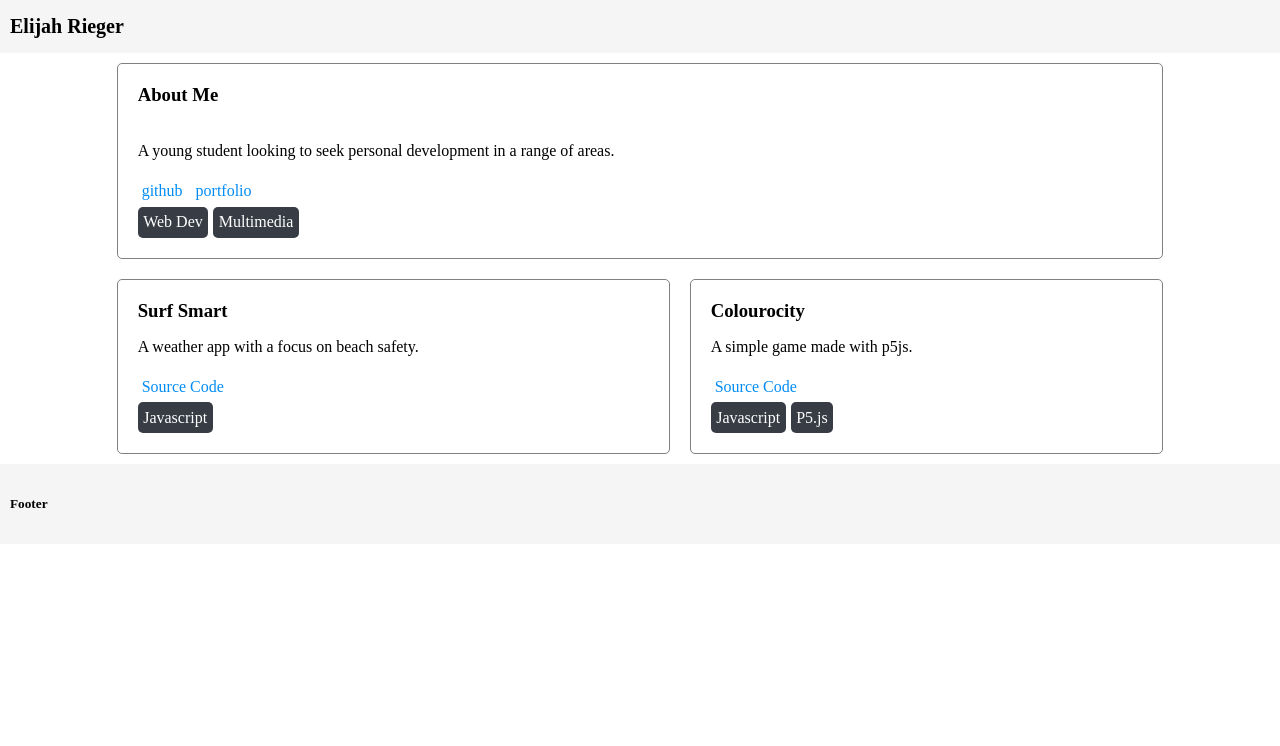
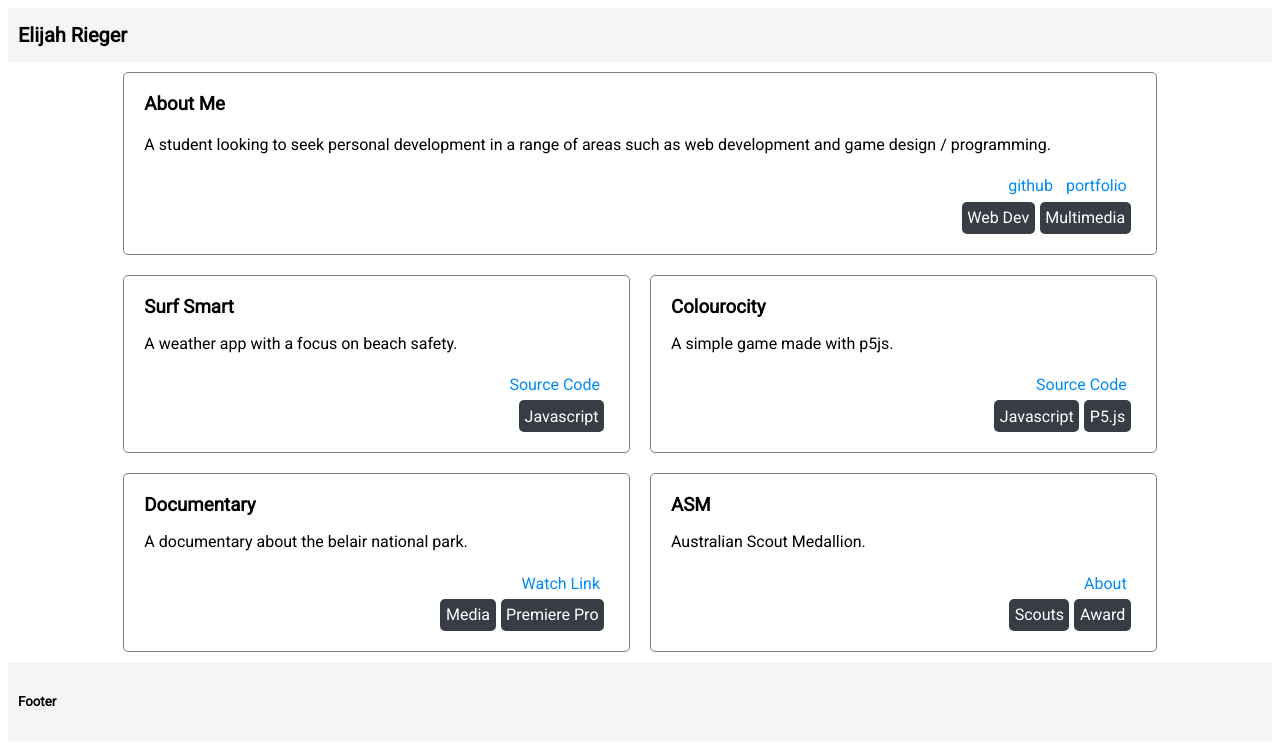
Before and after one commit to ERieger/portfolio, a plain HTML site: page public/index.html in a window 1280 px wide. Drawn offline with Linux system fonts and the light colour scheme.

Commit message:
add content and css

```diff
--- a/public/index.html
+++ b/public/index.html
@@ -4,6 +4,7 @@
 <head>
     <title>Portfolio</title>
     <meta charset="utf-8">
+    <link href="https://fonts.googleapis.com/css2?family=Roboto&display=swap" rel="stylesheet">
     <link rel="stylesheet" href="../src/index.css">
 </head>
 
@@ -15,7 +16,8 @@
         <div class="flex-wrapper">
             <article class="card-body-wide">
                 <h3 class="card-title">About Me</h3>
-                <p class="card-text">A young student looking to seek personal development in a range of areas.</p>
+                <p class="card-text">A student looking to seek personal development in a range of areas such as web
+                    development and game design / programming.</p>
                 <div class="card-links">
                     <a href="https://github.com/ERieger">github</a>
                     <a href="#">portfolio</a>
@@ -38,13 +40,34 @@
             <article class="card-body-small">
                 <h3 class="card-title">Colourocity</h3>
                 <p class="card-text">A simple game made with p5js.</p>
-                <div class="card-links"></div>
                 <div class="card-links">
                     <a href="https://github.com/ERieger/colourocity">Source Code</a>
                 </div>
                 <div class="card-footer">
                     <p>Javascript</p>
                     <p>P5.js</p>
+                </div>
+            </article>
+            <article class="card-body-small">
+                <h3 class="card-title">Documentary</h3>
+                <p class="card-text">A documentary about the belair national park.</p>
+                <div class="card-links">
+                    <a href="https://youtu.be/0HuhOCbMYws">Watch Link</a>
+                </div>
+                <div class="card-footer">
+                    <p>Media</p>
+                    <p>Premiere Pro</p>
+                </div>
+            </article>
+            <article class="card-body-small">
+                <h3 class="card-title">ASM</h3>
+                <p class="card-text">Australian Scout Medallion.</p>
+                <div class="card-links">
+                    <a href="https://scouts.com.au/about/what-is-scouting/awards/">About</a>
+                </div>
+                <div class="card-footer">
+                    <p>Scouts</p>
+                    <p>Award</p>
                 </div>
             </article>
         </div>
--- a/src/index.css
+++ b/src/index.css
@@ -1,14 +1,11 @@
-aside,
 header,
 footer,
 span {
     padding: 10px;
 }
 
-html,
-body {
-    height: 100%;
-    margin: 0;
+* {
+    font-family: 'Roboto', sans-serif;
 }
 
 .grid-wrapper {
@@ -54,12 +51,9 @@ footer {
 }
 
 .card-body-small {
-    display: flex;
-    justify-content: flex-start;
-    flex-direction: column;
     padding: 20px;
     margin: 10px;
-    flex-grow: 1;
+    flex: 40%;
     border-style: solid;
     border-width: 1px;
     border-color: grey;
@@ -67,17 +61,22 @@ footer {
 }
 
 .card-body-wide {
-    display: flex;
-    justify-content: flex-start;
-    flex-direction: column;
     padding: 20px;
     margin: 10px;
-    flex-grow: 1;
+    flex: 100%;
     border-style: solid;
     border-width: 1px;
     border-color: grey;
     border-radius: 5px;
-    flex-basis: 100%;
+    flex-basis: 1;
+}
+
+@media (max-width: 800px) {
+
+    .card-body-small,
+    .card-body-wide {
+        flex: 100%;
+    }
 }
 
 .card-title {
@@ -107,7 +106,8 @@ footer {
     margin: 0;
 }
 
-.card-footer, .card-links{
+.card-footer,
+.card-links {
     display: flex;
     flex-direction: row;
     flex-wrap: wrap;
@@ -125,5 +125,4 @@ footer {
     background-color: #383c45;
     color: white;
     border-radius: 5px;
-
 }
```
